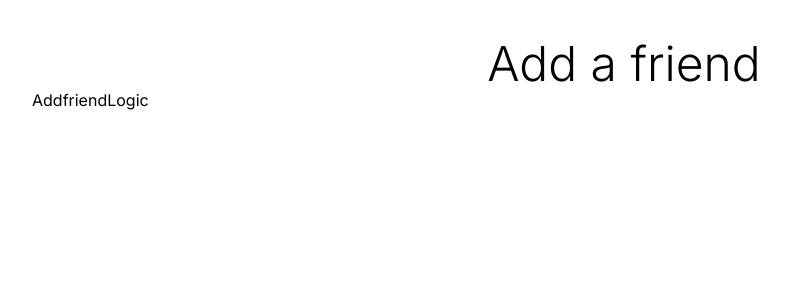
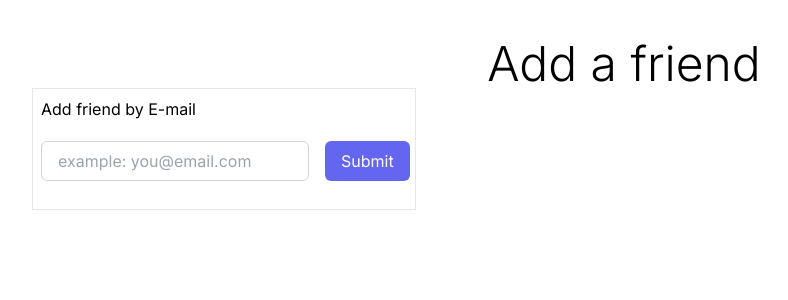
Before and after one commit to Samiislam851/chat-app-nextjs, a Next.js app: page /dashboard/add in a window 1280 px wide. Shown: the top 300 px of the page, without its empty margins (16-804 px from the left). Built offline with nearby package versions, Linux system fonts and the light colour scheme; no server answers.

Commit message:
add frined

```diff
--- a/src/components/ui/AddfriendLogic/AddfriendLogic.tsx
+++ b/src/components/ui/AddfriendLogic/AddfriendLogic.tsx
@@ -1,11 +1,42 @@
+'use client'
 import React from 'react'
 
 type Props = {}
 
 const AddfriendLogic = (props: Props) => {
-  return (
-    <div>AddfriendLogic</div>
-  )
+
+
+    const addFriend = async (email: string) => {
+        try {
+
+        } catch (error) {
+
+        }
+    }
+
+    return (
+        <div>
+            <form className='max-w-sm border p-2' action="">
+                <label className='' htmlFor='email'>Add friend by E-mail</label>
+                <div className="flex py-5 space-x-4">
+                    <input
+                        type="email"
+                        placeholder="example: you@email.com"
+                        className="px-4 py-0 border border-gray-300 text-gray-600 rounded-md focus:outline-none focus:border-indigo-500"
+                    />
+                    <button className="px-4 py-2 bg-indigo-500 text-white rounded-md hover:bg-indigo-600 focus:bg-indigo-600 focus:outline-none">
+                        Submit
+                    </button>
+                </div>
+
+
+            </form>
+
+
+
+
+        </div>
+    )
 }
 
 export default AddfriendLogic
```
